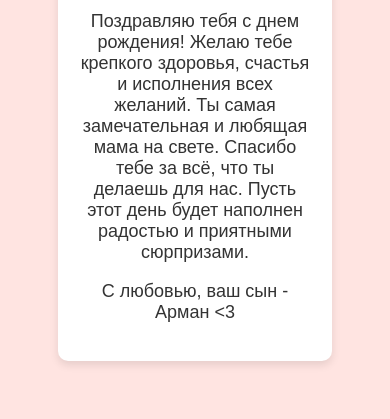
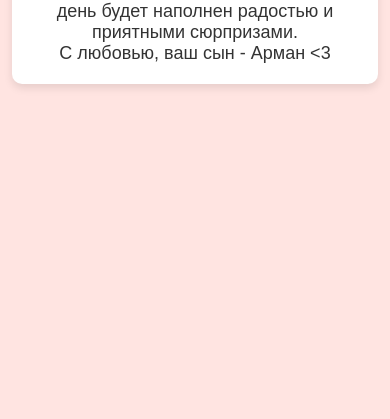
Before and after one commit to Nubotrap/Birthday-, a plain HTML site: page index.html in a window 390 px wide. Shown: the part 489-908 px from the top of the page. After the commit the page ends 844 px from the top, so only its background shows below. Drawn offline with Linux system fonts and the light colour scheme.

Commit message:
Update index.html

```diff
--- a/index.html
+++ b/index.html
@@ -6,11 +6,16 @@
     <meta name="viewport" content="width=device-width, initial-scale=1.0">
     <title>С Днем Рождения, Мама!</title>
     <style>
+        * {
+            margin: 0;
+            padding: 0;
+            box-sizing: border-box;
+        }
+
         body {
             font-family: Arial, sans-serif;
             background-color: #ffe4e1;
             text-align: center;
-            padding: 50px;
         }
         .card {
             background-color: #fff;
@@ -18,7 +23,7 @@
             box-shadow: 0 4px 8px rgba(0,0,0,0.1);
             padding: 20px;
             max-width: 600px;
-            margin: 0 auto;
+            margin: 20px auto 0 auto;
         }
         h1 {
             color: #ff69b4;
@@ -26,6 +31,13 @@
         p {
             font-size: 18px;
             color: #333;
+        }
+
+        @media (max-width: 450px) {
+            .card {
+                margin-top: 20px;
+                width: 94%;
+            }
         }
     </style>
 </head>
```
